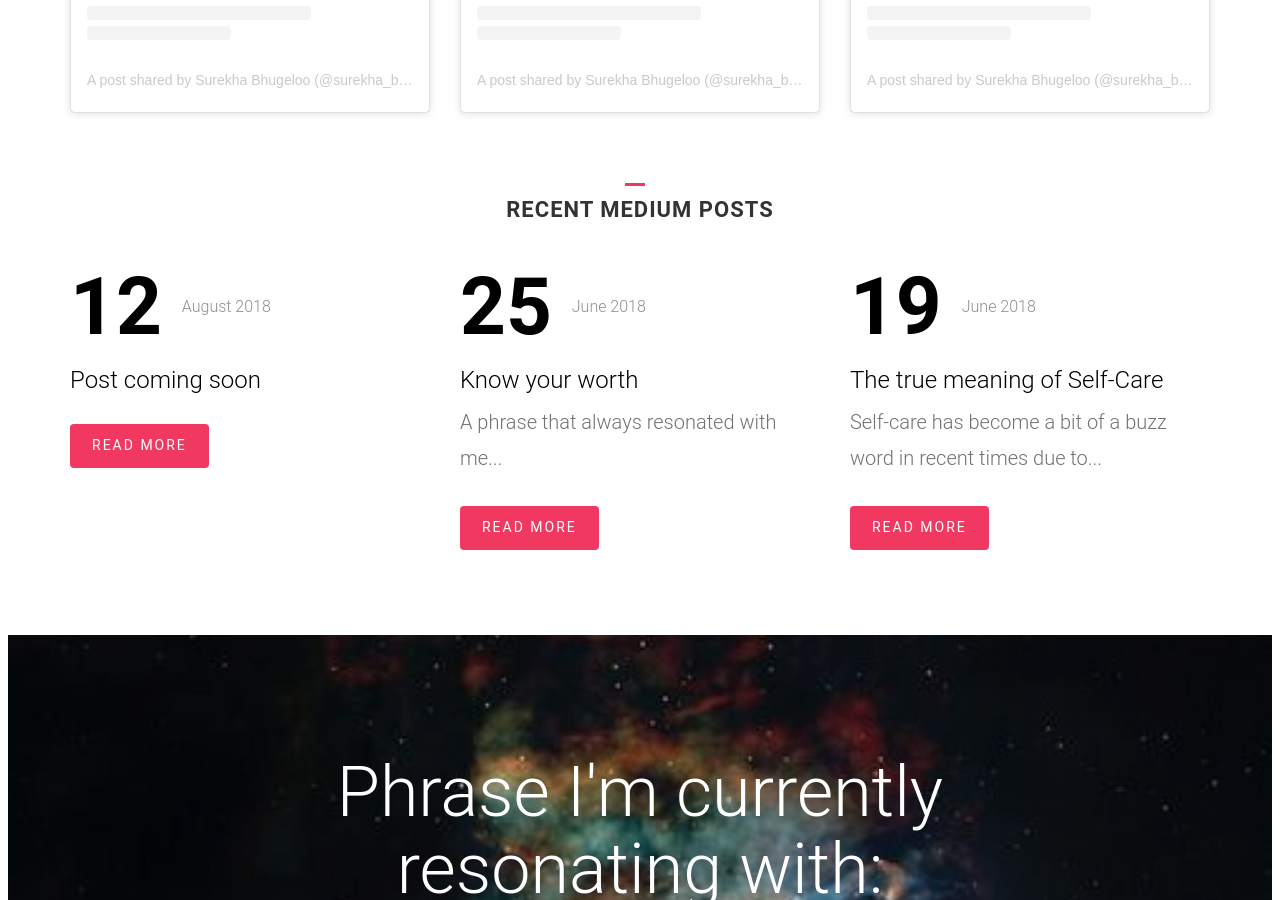
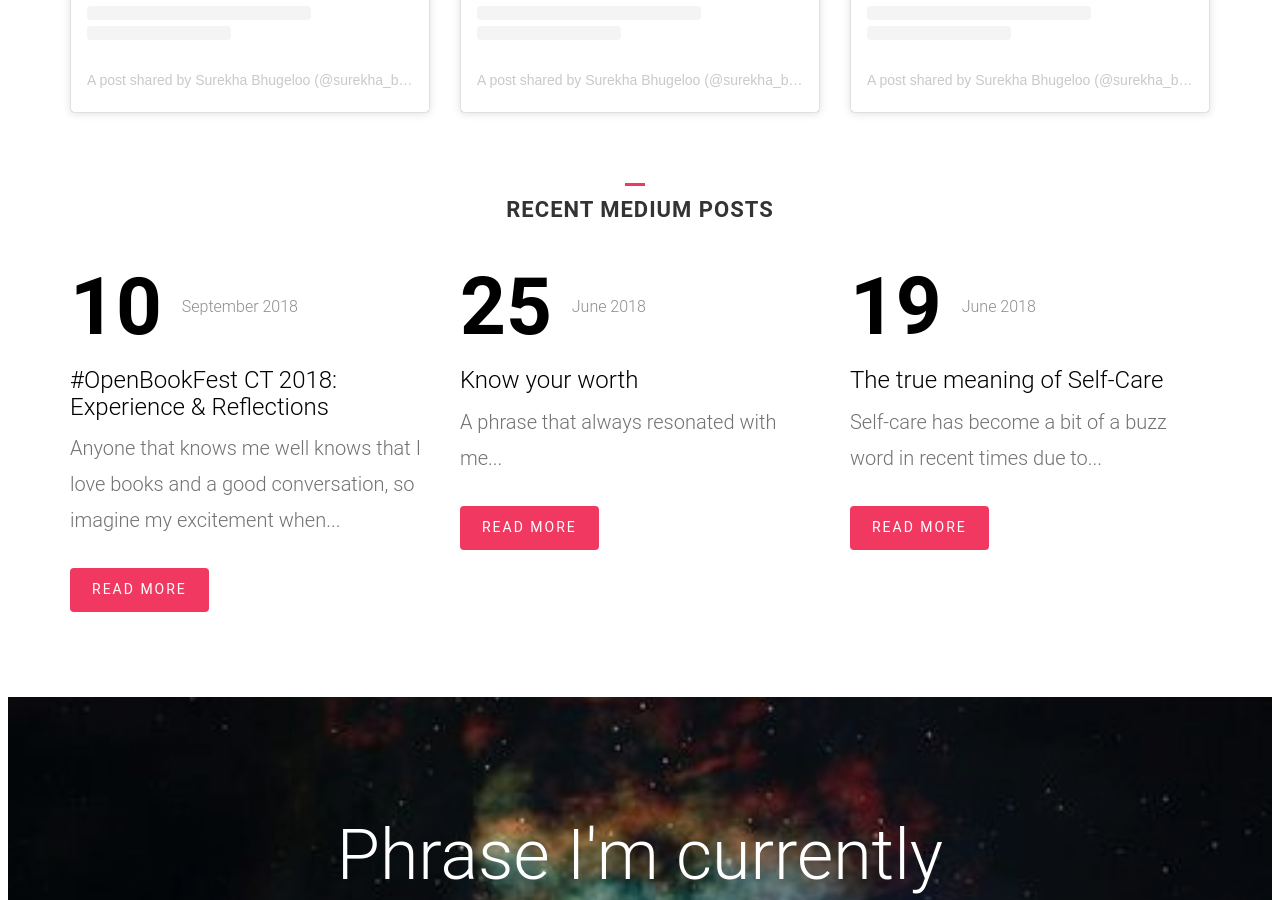
Before and after one commit to Surekha24/Surekha24.github.io, a Jekyll site: the page index.html, which Jekyll copies as it is, in a window 1280 px wide and 900 px high, scrolled down 3109 px. Built offline with Jekyll 4.4.1, drawn with Linux system fonts in a browser that asks for light colours; nearby versions of some CDN libraries; library files that are not in the unit come from our copies; a script that is not in the unit is left out.

Commit message:
Update index.html

```diff
--- a/index.html
+++ b/index.html
@@ -264,10 +264,10 @@
 			</div>
 			<div class="row">
 				<div class="col-md-4 blog-section">
-					<span>12 <small>August 2018</small></span>
-					<h3><a href="#"> Post coming soon </a></h3>
-					<p> </p>
-					<a class="btn btn-primary" href="#">Read More</a>
+					<span>10 <small>September 2018</small></span>
+					<h3><a href="https://medium.com/@surekhabhugeloo/openbookfest-ct-2018-experience-reflections-bc716dafec0e"> #OpenBookFest CT 2018: Experience & Reflections </a></h3>
+					<p>Anyone that knows me well knows that I love books and a good conversation, so imagine my excitement when...</p>
+					<a class="btn btn-primary" href="https://medium.com/@surekhabhugeloo/openbookfest-ct-2018-experience-reflections-bc716dafec0e">Read More</a>
 				</div>
 				<div class="col-md-4 blog-section">
 					<span>25 <small>June 2018</small></span>
```
